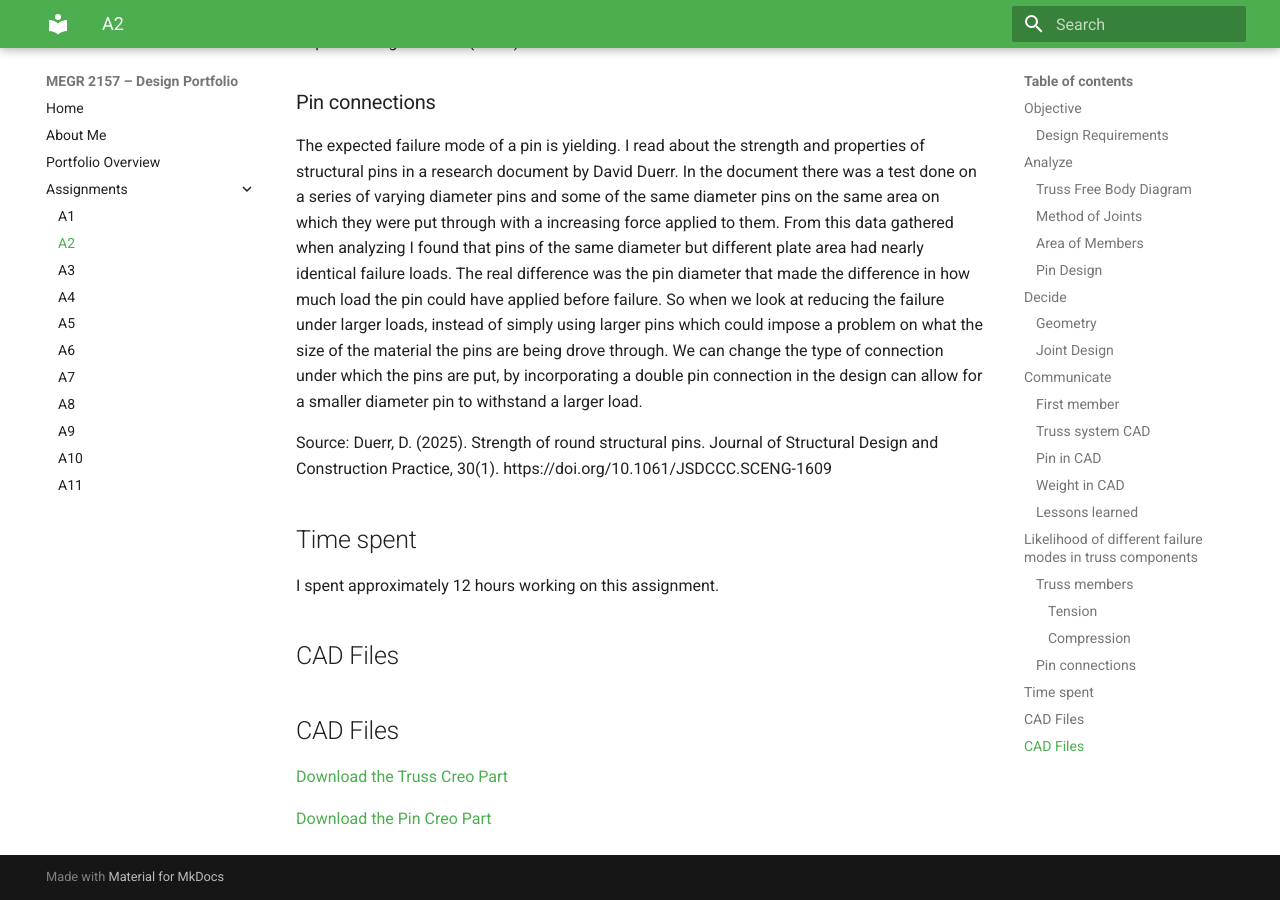
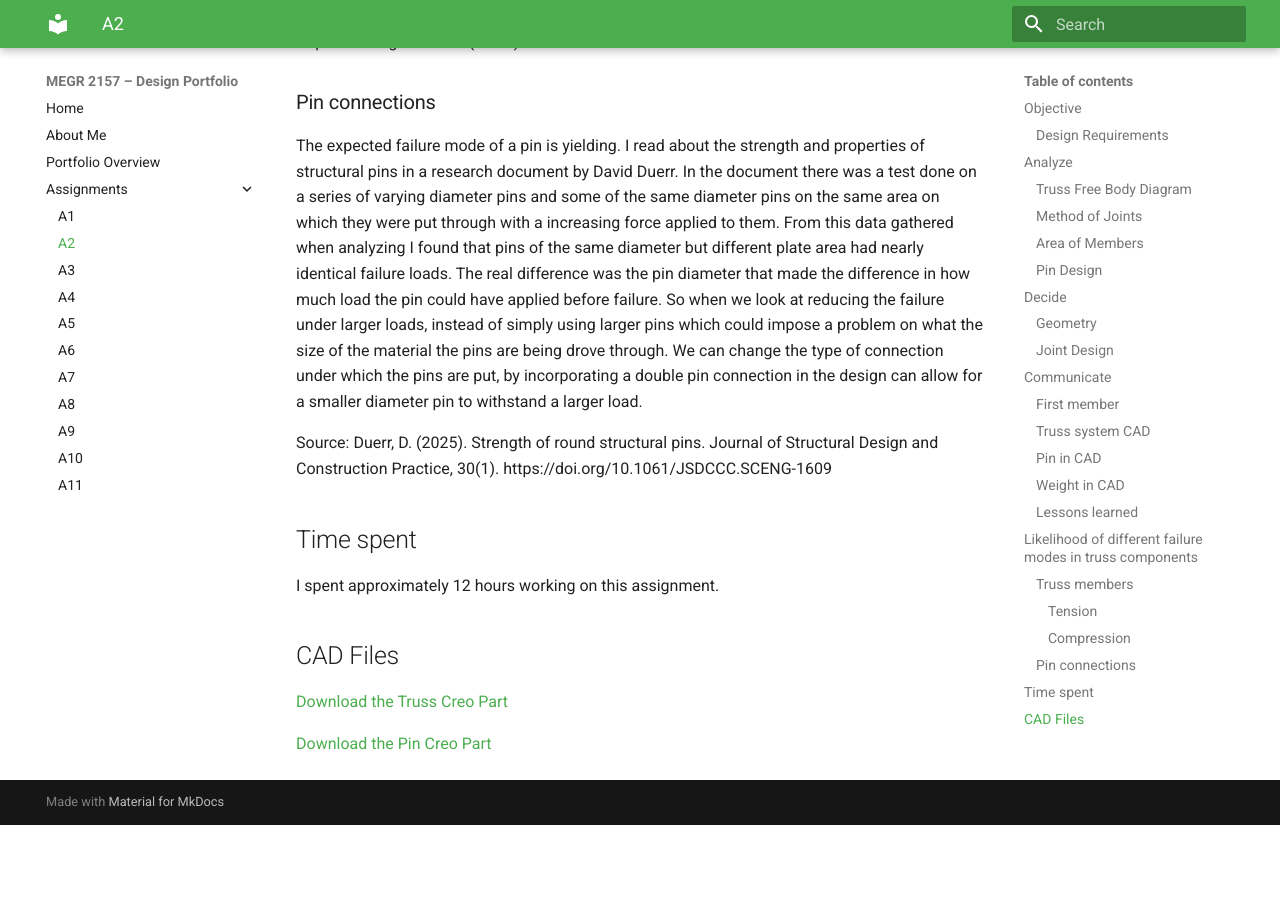
Before and after one commit to Greyson-Boatright/design-projects-portfolio, an MkDocs documentation site: the page built from docs/assignments/A02/index.md, in a window 1280 px wide and 900 px high, scrolled down 12522 px. Built offline with MkDocs 1.6.1 and Material for MkDocs 9.7.7, drawn with Linux system fonts in a browser that asks for light colours; after the commit the page ends 13347 px from its top, so only the background shows below that.

Commit message:
Fix duplicate CAD Files section in index.md
Removed duplicate CAD Files section header.

```diff
--- a/docs/assignments/A02/index.md
+++ b/docs/assignments/A02/index.md
@@ -98,7 +98,6 @@ Source: Duerr, D. (2025). Strength of round structural pins. Journal of Structur
 I spent approximately 12 hours working on this assignment.
 
 ## CAD Files
-## CAD Files
 [Download the Truss Creo Part](./cad/truss.prt.4)
 
 [Download the Pin Creo Part](./cad/pina2.prt.5)
```
